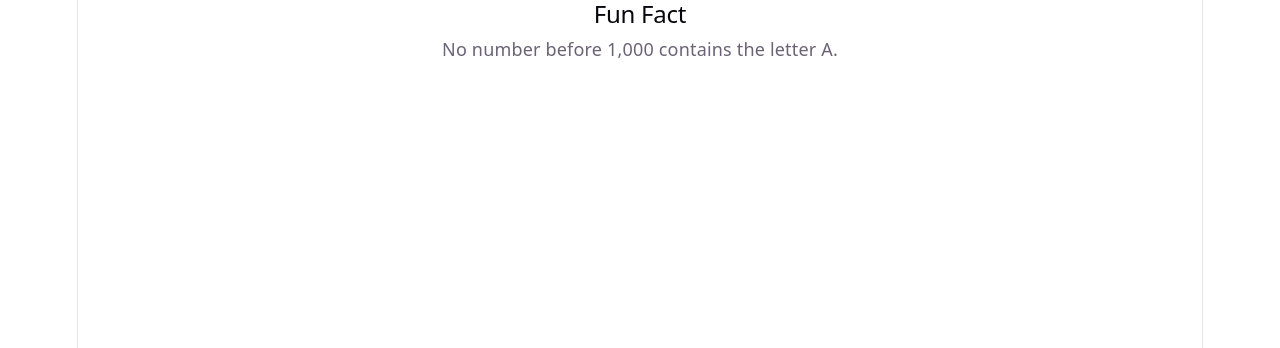
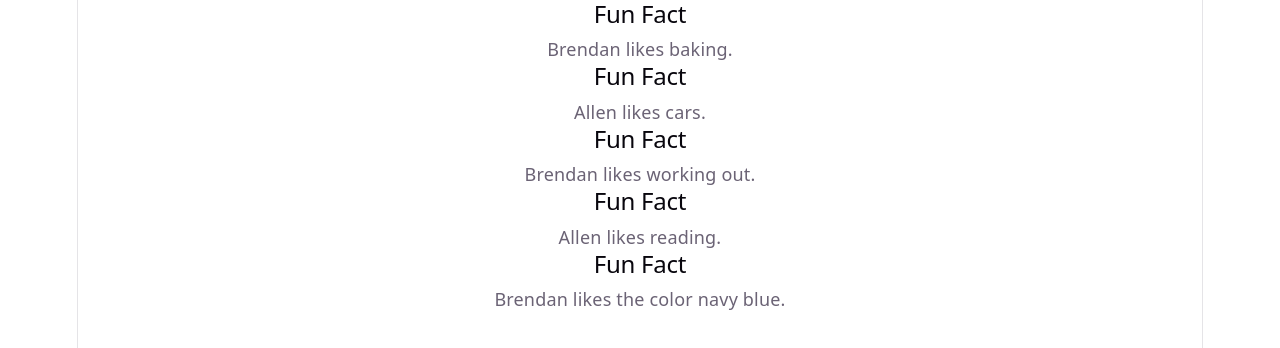
Before and after one commit to Akaiokaa/fun-facts, a React (Vite) app: page / in a window 1280 px wide. Shown: the top 348 px of the page. Built offline with nearby package versions, Linux system fonts and the light colour scheme.

Commit message:
render multiple cards

```diff
--- a/src/App.jsx
+++ b/src/App.jsx
@@ -4,7 +4,11 @@ import FunFactCard from './FunFactCard';
 function App() {
   return (
     <div>
-      <FunFactCard fact="No number before 1,000 contains the letter A."/>
+      <FunFactCard fact="Brendan likes baking."/>
+      <FunFactCard fact="Allen likes cars."/>
+      <FunFactCard fact="Brendan likes working out."/>
+      <FunFactCard fact="Allen likes reading."/>
+      <FunFactCard fact="Brendan likes the color navy blue."/>
     </div>
   );
 }
```
